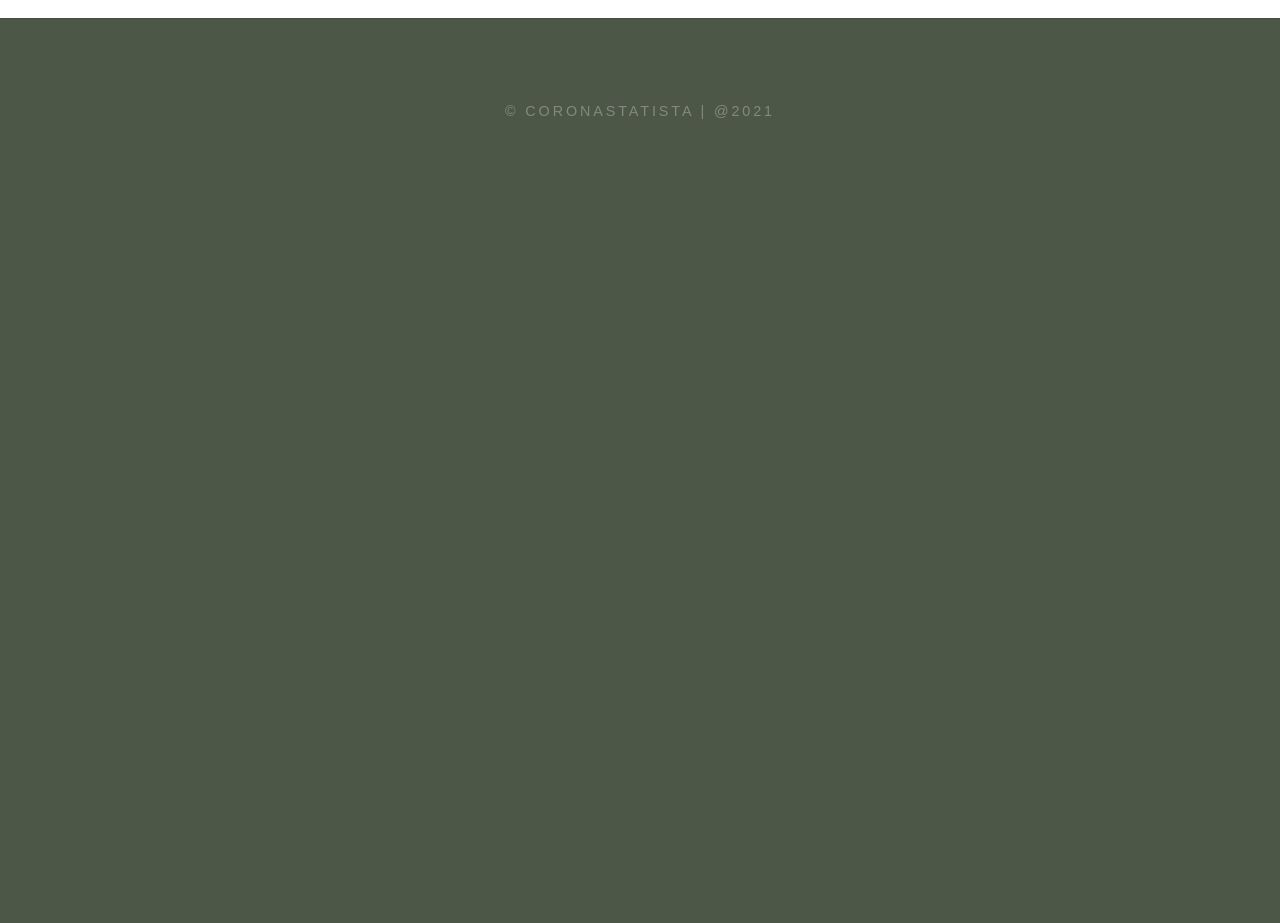
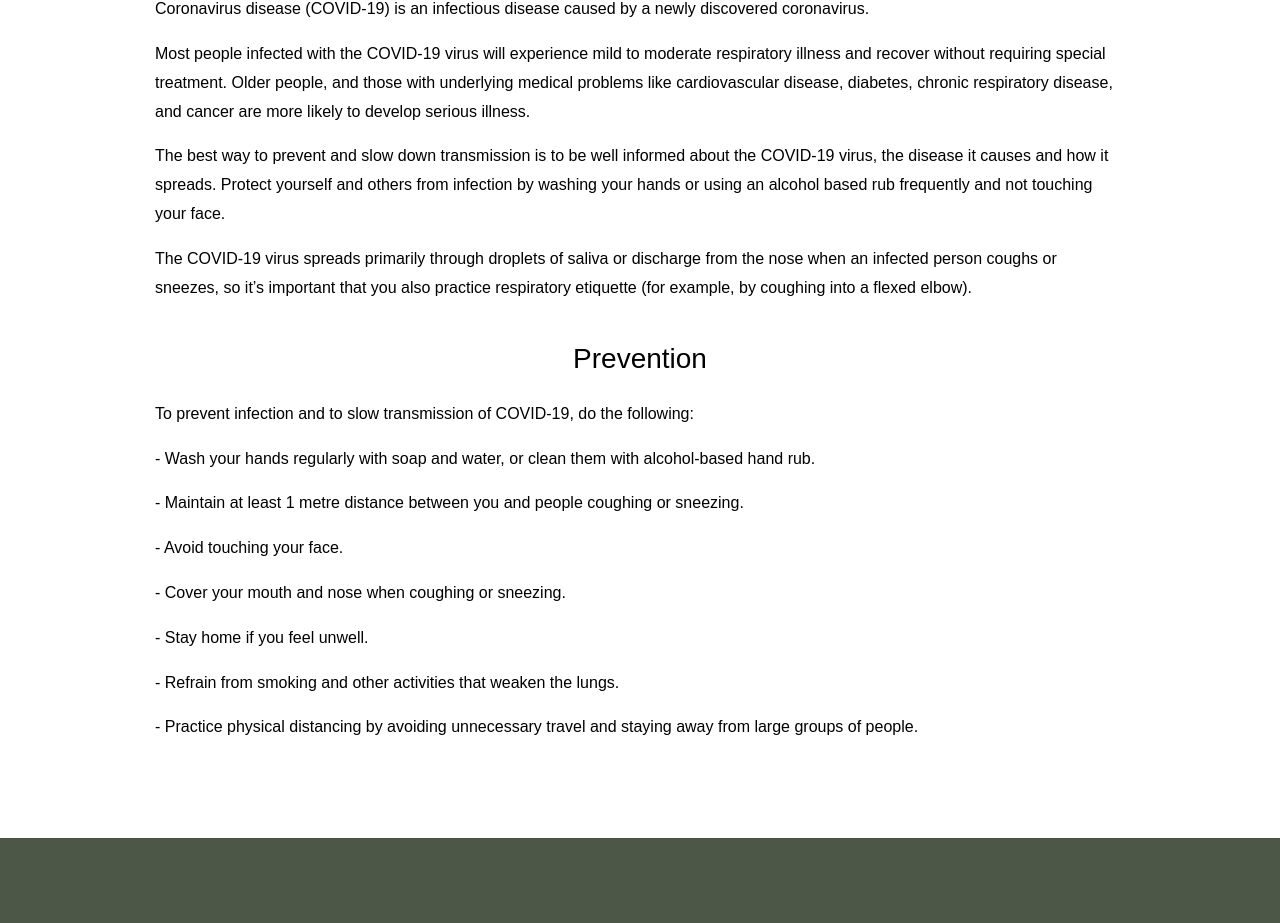
Before and after one commit to CoronaStatista/corona-statista.info, a React (Create React App) app: page /about in a window 1280 px wide. Shown: the part 697-1620 px from the top of the page. Before the commit the page ends 917 px from the top, so only its background shows below. Built offline with nearby package versions, Linux system fonts and the light colour scheme.

Commit message:
added about info on the page

```diff
--- a/src/components/About.js
+++ b/src/components/About.js
@@ -7,6 +7,59 @@ function About() {
       <div id="page-wrapper">
         <div id="featured" className="container">
           <h2>INFORMATION ABOUT CORONA</h2>
+          <h3>Overview</h3>
+          <br />
+          <p class="text-left">
+            Coronavirus disease (COVID-19) is an infectious disease caused by a
+            newly discovered coronavirus.
+          </p>
+          <p class="text-left">
+            Most people infected with the COVID-19 virus will experience mild to
+            moderate respiratory illness and recover without requiring special
+            treatment. Older people, and those with underlying medical problems
+            like cardiovascular disease, diabetes, chronic respiratory disease,
+            and cancer are more likely to develop serious illness.{" "}
+          </p>
+          <p class="text-left">
+            The best way to prevent and slow down transmission is to be well
+            informed about the COVID-19 virus, the disease it causes and how it
+            spreads. Protect yourself and others from infection by washing your
+            hands or using an alcohol based rub frequently and not touching your
+            face.
+          </p>
+          <p class="text-left">
+            The COVID-19 virus spreads primarily through droplets of saliva or
+            discharge from the nose when an infected person coughs or sneezes,
+            so it’s important that you also practice respiratory etiquette (for
+            example, by coughing into a flexed elbow).{" "}
+          </p>
+          <br />
+          <h3>Prevention</h3>
+          <br />
+          <p class="text-left">
+            To prevent infection and to slow transmission of COVID-19, do the
+            following:
+          </p>
+          <p class="text-left">
+            - Wash your hands regularly with soap and water, or clean them with
+            alcohol-based hand rub.
+          </p>
+          <p class="text-left">
+            - Maintain at least 1 metre distance between you and people coughing
+            or sneezing.
+          </p>
+          <p class="text-left">- Avoid touching your face.</p>
+          <p class="text-left">
+            - Cover your mouth and nose when coughing or sneezing.
+          </p>
+          <p class="text-left">- Stay home if you feel unwell.</p>
+          <p class="text-left">
+            - Refrain from smoking and other activities that weaken the lungs.
+          </p>
+          <p class="text-left">
+            - Practice physical distancing by avoiding unnecessary travel and
+            staying away from large groups of people.
+          </p>
         </div>
       </div>
     </div>
```
